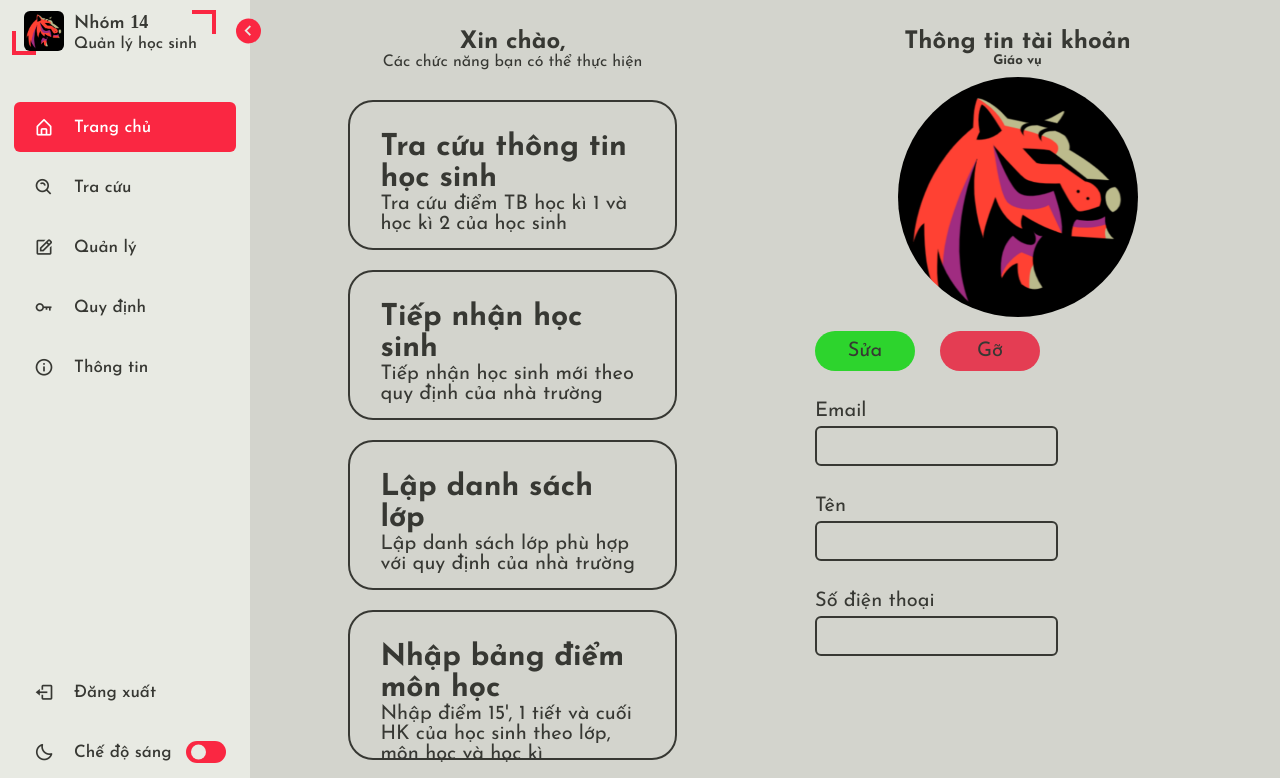
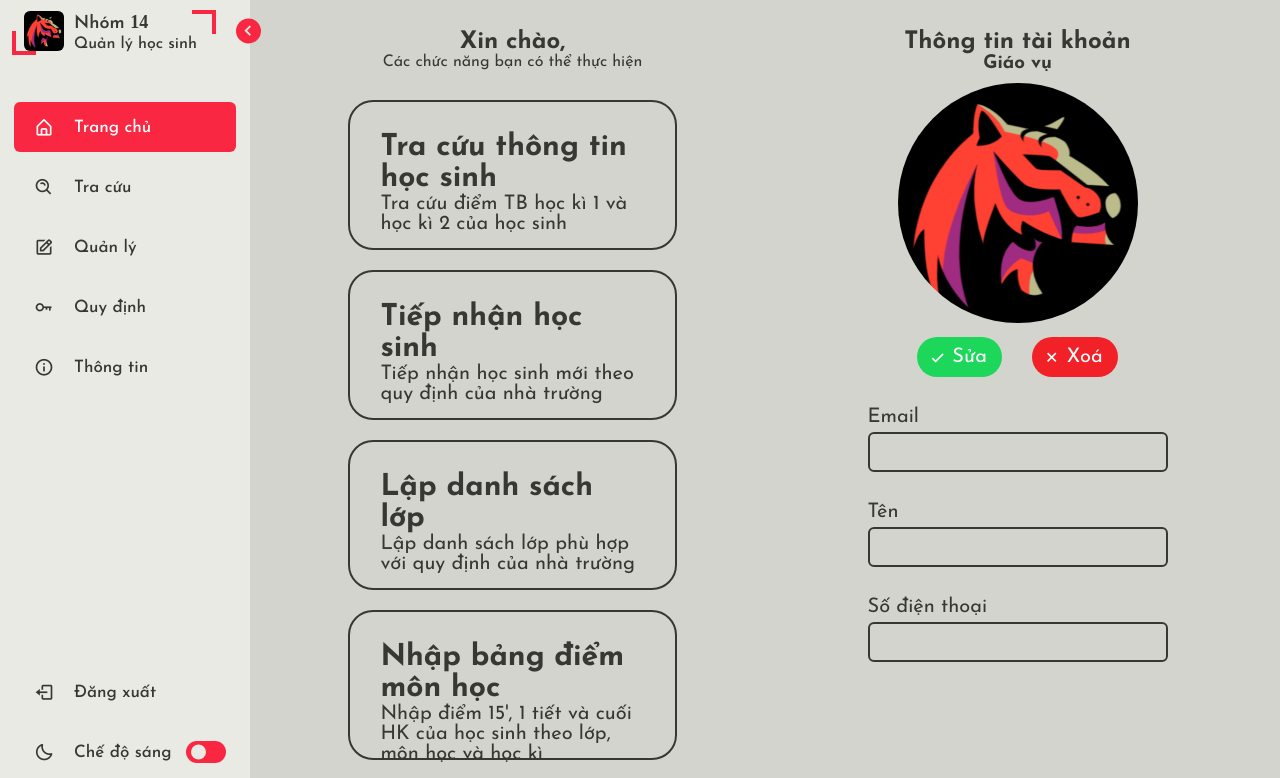
Before and after one commit to FaeWulf/CSC13002-FE, a Vue app: page /home in a window 1280 px wide. Shown: the top 778 px of the page. Built offline with nearby package versions, Linux system fonts and the light colour scheme; a web font is replaced by a local one.

Commit message:
change interface

```diff
--- a/src/assets/css/style.css
+++ b/src/assets/css/style.css
@@ -17,8 +17,8 @@
     --hover-color: #80808080;
     --selected-hover-color: #f8546a;
     --text-color: #373833;
-    --change-btn: #2dd42d;
-    --remove-btn: #e43d53;
+    --change-btn: #1dd75b;
+    --remove-btn: #f22128;
 
     /* ====== Transition ====== */
     --tran-03: all 0.2s ease;
--- a/src/components/Home.vue
+++ b/src/components/Home.vue
@@ -56,22 +56,27 @@
         <div class="right-panel">
             <div class="avatar">
                 <h1>Thông tin tài khoản</h1>
-                <h5>Giáo vụ</h5>
+                <h3>Giáo vụ</h3>
                 <div class="avt-img">
                     <img src="img/logo_small.png" alt="Avatar" />
                 </div>
-                <label for="myFile" id="change">Sửa</label>
-                <input type="file" id="myFile" name="Sửa" style="visibility:hidden;"/>
-                <input type="button" id="remove" value="Gỡ" />
+                <div class="img-btn">
+                    <label for="myFile" id="change"><i class='bx bx-check'></i><span>Sửa</span></label>
+                    <input type="file" id="myFile" name="Sửa" hidden/>
+                    <label for="myRemove" id="remove"><i class='bx bx-x'></i><span>Xoá</span></label>
+                    <input type="button" id="myRemove" value="Gỡ" hidden>
+                </div>
+                <div class="input-container">
                     <div class="input-group">
                         <label for="email">Email</label>
-                    <input id="email" name="email" type="email" disabled/>
+                        <input id="email" name="email" type="email" disabled />
+
                         <label for="name">Tên</label>
                         <input id="name" type="text" />
+
                         <label for="phone">Số điện thoại</label>
                         <input id="phone" type="text" />
-                    <!-- <label for="password">Mật khẩu</label>
-                                <input id="password" type="password" /> -->
+                    </div>
                 </div>
             </div>
         </div>
@@ -123,6 +128,7 @@ export default {
     text-align: center;
     margin-bottom: 30px;
 }
+
 .card {
     text-align: left;
     background-color: var(--body-color);
@@ -138,19 +144,27 @@ export default {
 }
 
 .avatar h1,
-h5 {
+h3 {
     text-align: center;
 }
 
+.input-container {
+    display: flex;
+    flex-direction: row;
+    justify-content: center;
+}
+
 .input-group {
+    display: flex;
+    flex-direction: column;
     justify-content: center;
-    margin: 30px 50px;
+    margin: 30px 10px;
 }
+
 .input-group input {
-    display: block;
     height: 40px;
+    width: 300px;
     margin: 5px 0px 30px;
-    width: 60%;
     font-size: 25px;
     padding-left: 10px;
     color: var(--text-color);
@@ -159,30 +173,43 @@ h5 {
     border-radius: 6px;
 }
 
+.img-btn {
+    display: flex;
+    justify-content: center;
+}
+
 #remove {
-    margin: 0px 20px;
-    width: 100px;
-    max-height: 40px;
-    padding: 10px;
+    margin-left: 30px;
+    padding: 0 15px 0 10px;
+    height: 40px;
     background-color: var(--remove-btn);
-    color: var(--text-color);
+    color: #fff;
     border-radius: 20px 20px;
     border-width: 0;
-    text-align: center;
+    display: flex;
+    align-items: center;
+    font-size: 20px;
+}
+
+#remove i{
+    padding-right: 5px;
     font-size: 20px;
 }
 
 #change {
-    margin-left: 50px;
-    width: 100px;
+    padding: 0 15px 0 10px;
     height: 40px;
-    padding: 10px 25px;
     background-color: var(--change-btn);
-    color: var(--text-color);
+    color: #fff;
     border-radius: 20px 20px;
     border-width: 0;
-    display: inline-block;
-    text-align: center;
+    display: flex;
+    align-items: center;
+    font-size: 20px;
+}
+
+#change i {
+    padding-right: 5px;
     font-size: 20px;
 }
 
@@ -194,6 +221,7 @@ h5 {
     text-align: center;
     margin: 10px;
 }
+
 #email {
     pointer-events: none;
 }
--- a/src/components/Search.vue
+++ b/src/components/Search.vue
@@ -8,13 +8,12 @@
                     lớp ở nút phía dưới
                 </h3>
             </div>
-            <form action="/search" method="get">
+            <!-- <form action="" method=""> -->
                 <div class="search-container">
                     <div class="input-box">
                         <input
                             type="text"
                             placeholder="Tên học sinh..."
-                            spellcheck="false"
                         />
                         <span class="icon">
                             <i class="bx bx-search search-icon"></i>
@@ -22,7 +21,7 @@
                     </div>
                     <button id="btn-search">Tìm kiếm</button>
                 </div>
-            </form>
+            <!-- </form> -->
 
             <div class="table-content">
                 <table id="table-std">
@@ -30,8 +29,8 @@
                         <th class="text">STT</th>
                         <th class="text">Tên</th>
                         <th class="text">Lớp</th>
-                        <th class="text">TB Học kì 1</th>
-                        <th class="text">TB Học kì 2</th>
+                        <th class="text">Học kì 1</th>
+                        <th class="text">Học kì 2</th>
                     </thead>
                     <tbody>
                         <tr>
@@ -67,7 +66,6 @@ export default {
 };
 </script>
 <style scoped>
-
 body.dark .main-content .text {
     color: var(--text-color);
 }
@@ -101,6 +99,7 @@ h3 {
 }
 
 #btn-search {
+    margin-left: 20px;
     display: block;
     float: right;
     width: 150px;
@@ -189,4 +188,8 @@ table {
 td, th {
     border: 1px solid var(--text-color);
 }
+
+#table-std th {
+    color: var(--primary-color);
+}
 </style>
--- a/src/components/SideBar.vue
+++ b/src/components/SideBar.vue
@@ -337,7 +337,6 @@ body.dark .sidebar header .toggle {
     background-color: transparent;
     display: flex;
     align-items: center;
-    height: 100%;
     width: 100%;
     border-radius: 6px;
     text-decoration: none;
```
Lines whose indentation alone changed are shown as unchanged.
